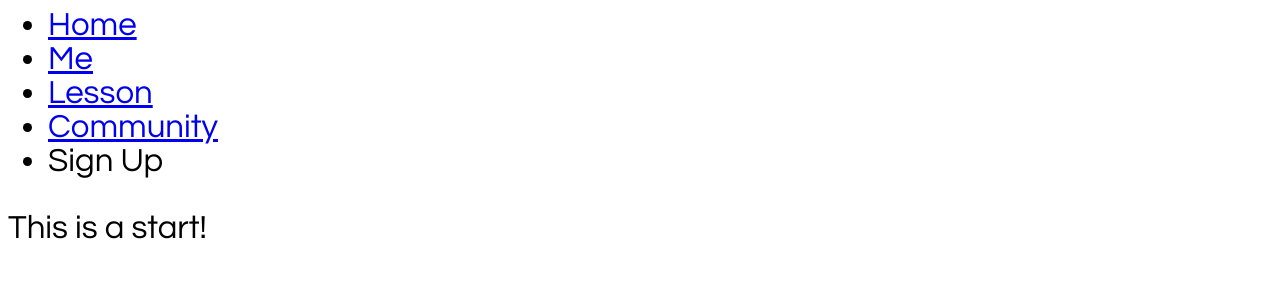
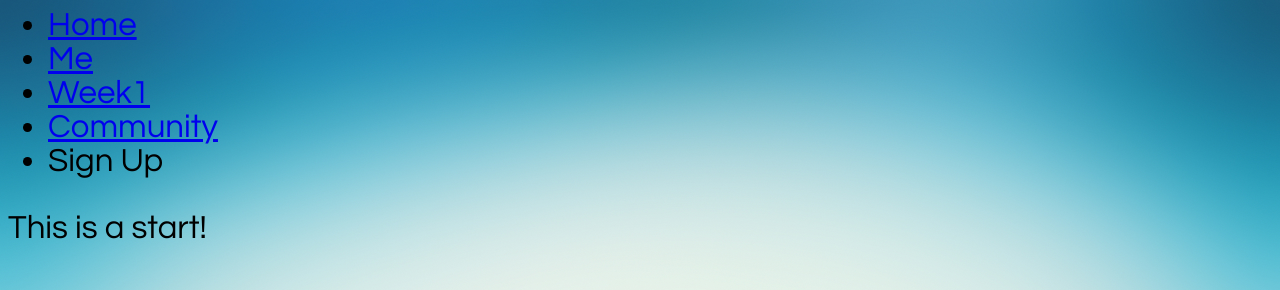
Before and after one commit to chens2019/chens, a plain HTML site: page index.html in a window 1280 px wide. Shown: the top 290 px of the page. Drawn offline with Linux system fonts and the light colour scheme.

Commit message:
Update index.html

```diff
--- a/index.html
+++ b/index.html
@@ -9,7 +9,7 @@
 		body
 			{font-family: "Century Gothic", CenturyGothic, AppleGothic, sans-serif;
 			font-size: 33px;
-			background-image: url('Camp Nou.jpg');
+			background-image: url('background.jpg');
 			background-repeat: no-repeat;
 			background-size: cover;
 			}
@@ -20,7 +20,7 @@
 		<ul>
 			<li id="mypage"><a href="index.html">Home</a></li>
 			<li><a href="me.html">Me</a></li>
-			<li><a href="Lesson.html">Lesson</a></li>
+			<li><a href="Lesson.html">Week1</a></li>
 			<li><a href="http://acousticguitar.com/">Community</a></li>
 			<li>Sign Up</li>
 		</ul>
```
